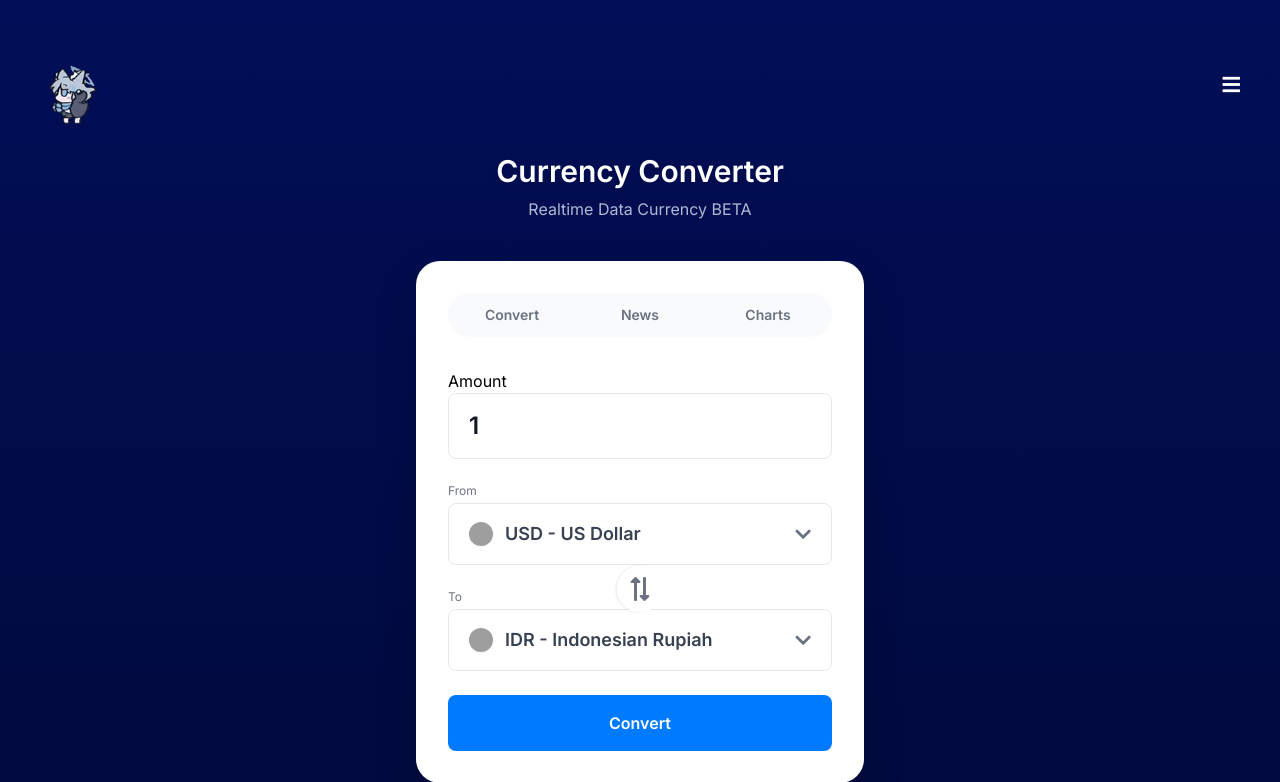
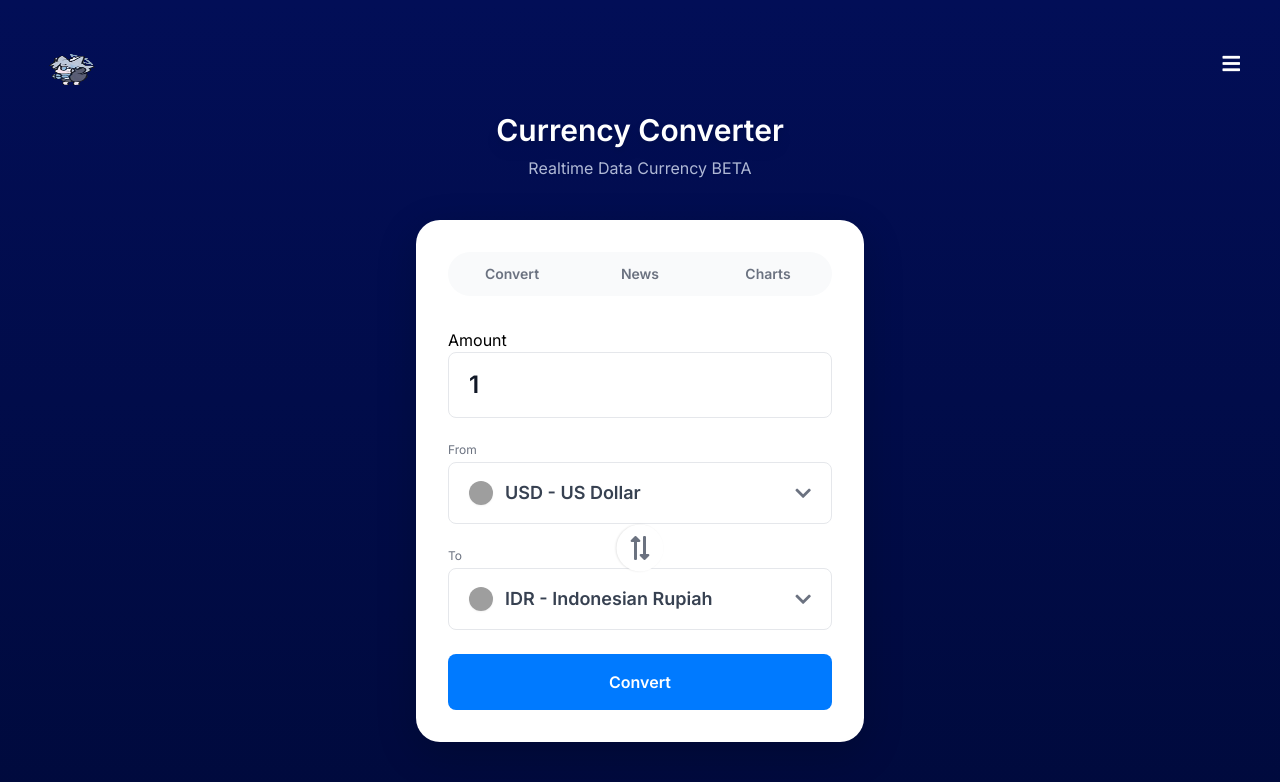
Before and after one commit to Suk1yu/Currency-, a Flask app: page / in a window 1280 px wide. Shown: the top 782 px of the page. Run offline with Flask 3, Linux system fonts and the light colour scheme; some libraries are stand-ins or nearby versions; grey boxes are pictures that could not be loaded.

Commit message:
Update index.html

```diff
--- a/templates/index.html
+++ b/templates/index.html
@@ -17,7 +17,7 @@
 </head>
 <body>
   <header class="flex justify-between items-center px-10 pt-10">
-    <img src="/static/source/chibi.gif" alt="Korban Ngoding 😇" class="w-20 h-18" height="69" width="88" draggable="false"/>
+    <img src="/static/source/chibi.gif" alt="Korban Ngoding 😇" class="w-17 h-12" height="55" width="78" draggable="false"/>
       <i class="fas fa-bars text-white text-xl"></i>
     </button>
   </header>
```
